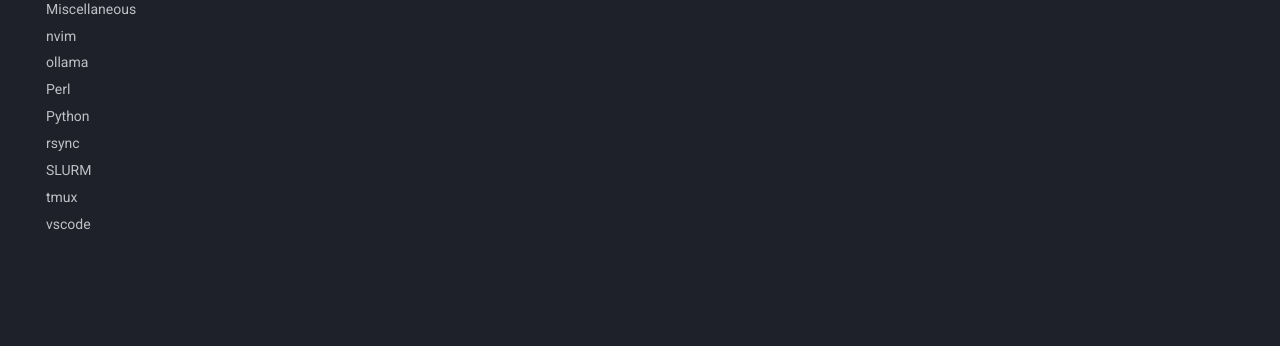
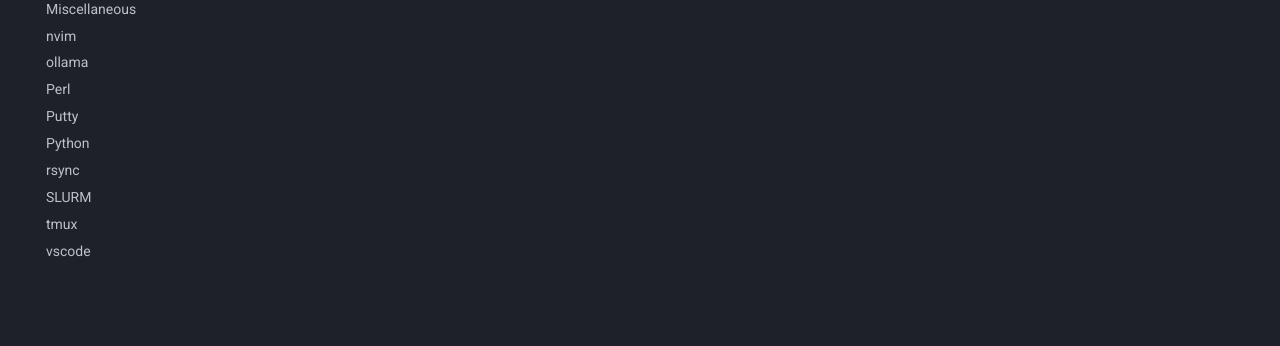
Before and after one commit to SamuelLarkin/kb, an MkDocs documentation site: the page built from docs/README.md, in a window 1280 px wide. Shown: the part 390-736 px from the top of the page. Built offline with MkDocs 1.6.1 and Material for MkDocs 9.7.7, drawn with Linux system fonts in a browser that asks for light colours; comment, search, counter and statistics services are not loaded; the version menu is left out.

Commit message:
chore: added putty.md to the navigation

```diff
--- a/mkdocs.yml
+++ b/mkdocs.yml
@@ -67,6 +67,7 @@
   - nvim: nvim.md
   - ollama: ollama.md
   - Perl: perl.md
+  - Putty: putty.md
   - Python: python.md
   - rsync: rsync.md
   - SLURM: slurm.md
```
